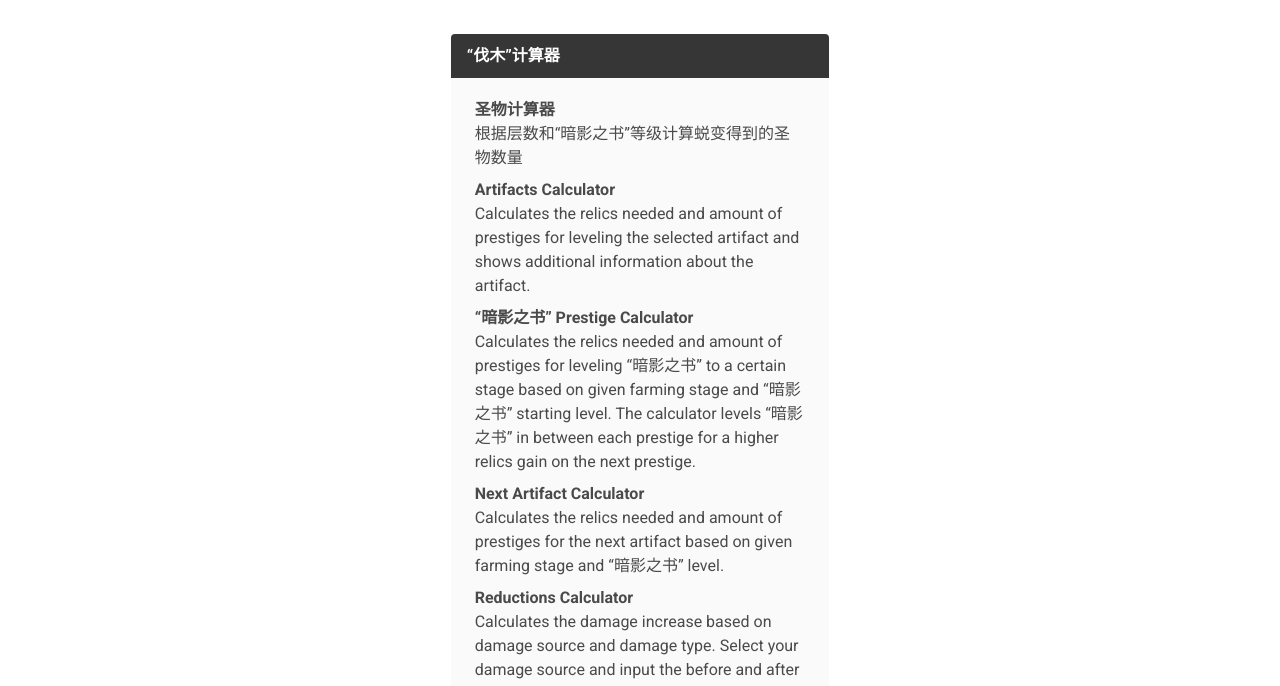
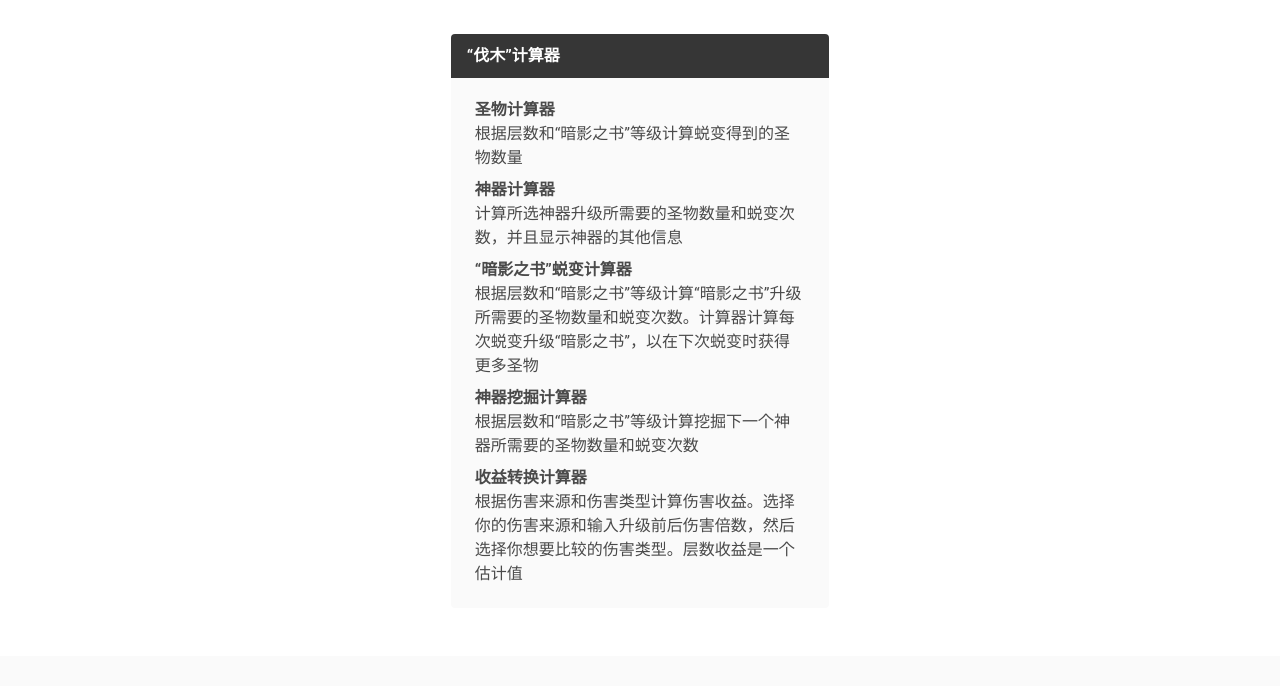
Before and after one commit to riggzh/farming-calculators, a plain HTML site: page index.html in a window 1280 px wide. Shown: the part 70-756 px from the top of the page. Drawn offline with nearby package versions, Linux system fonts and the light colour scheme.

Commit message:
Chinese localization

```diff
--- a/index.html
+++ b/index.html
@@ -104,20 +104,20 @@
             <span>根据层数和“暗影之书”等级计算蜕变得到的圣物数量</span>
         </a>
         <a class="message-content is-block" href="artifacts.html">
-            <strong class="is-block">Artifacts Calculator</strong>
-            <span>Calculates the relics needed and amount of prestiges for leveling the selected artifact and shows additional information about the artifact.</span>
+            <strong class="is-block">神器计算器</strong>
+            <span>计算所选神器升级所需要的圣物数量和蜕变次数，并且显示神器的其他信息</span>
         </a>
         <a class="message-content is-block" href="bos.html">
-            <strong class="is-block">“暗影之书” Prestige Calculator</strong>
-            <span>Calculates the relics needed and amount of prestiges for leveling “暗影之书” to a certain stage based on given farming stage and “暗影之书” starting level. The calculator levels “暗影之书” in between each prestige for a higher relics gain on the next prestige.</span>
+            <strong class="is-block">“暗影之书”蜕变计算器</strong>
+            <span>根据层数和“暗影之书”等级计算“暗影之书”升级所需要的圣物数量和蜕变次数。计算器计算每次蜕变升级“暗影之书”，以在下次蜕变时获得更多圣物</span>
         </a>
         <a class="message-content is-block" href="next-artifact.html">
-            <strong class="is-block">Next Artifact Calculator</strong>
-            <span>Calculates the relics needed and amount of prestiges for the next artifact based on given farming stage and “暗影之书” level.</span>
+            <strong class="is-block">神器挖掘计算器</strong>
+            <span>根据层数和“暗影之书”等级计算挖掘下一个神器所需要的圣物数量和蜕变次数</span>
         </a>
         <a class="message-content is-block" href="reductions.html">
-            <strong class="is-block">Reductions Calculator</strong>
-            <span>Calculates the damage increase based on damage source and damage type. Select your damage source and input the before and after damage multiplier. Next select the damage type that you would like to compare to. Stage increase is an approximation.</span>
+            <strong class="is-block">收益转换计算器</strong>
+            <span>根据伤害来源和伤害类型计算伤害收益。选择你的伤害来源和输入升级前后伤害倍数，然后选择你想要比较的伤害类型。层数收益是一个估计值</span>
         </a>
     </div>
 </article>
```
